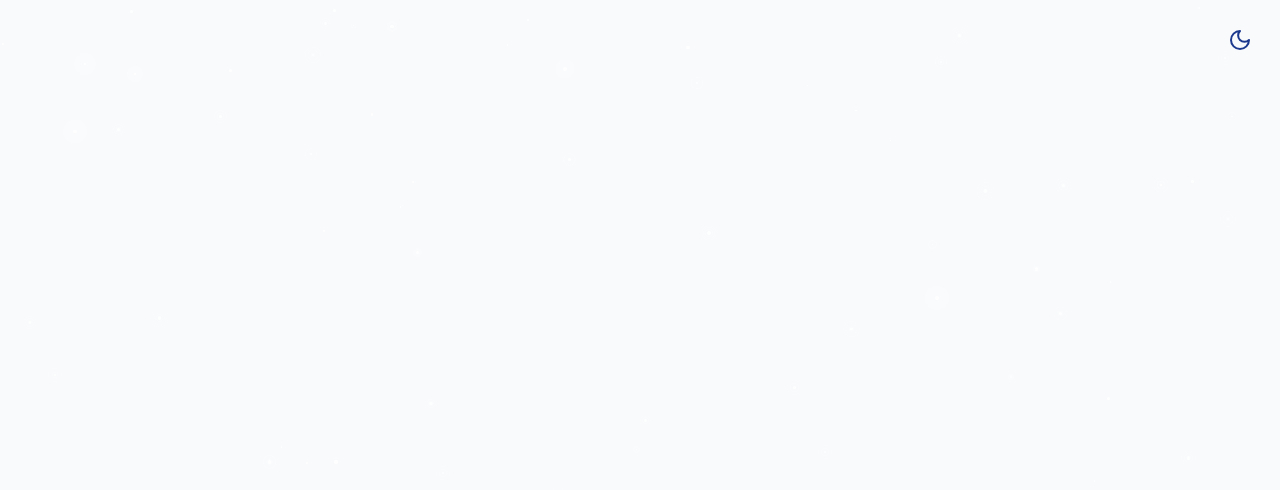
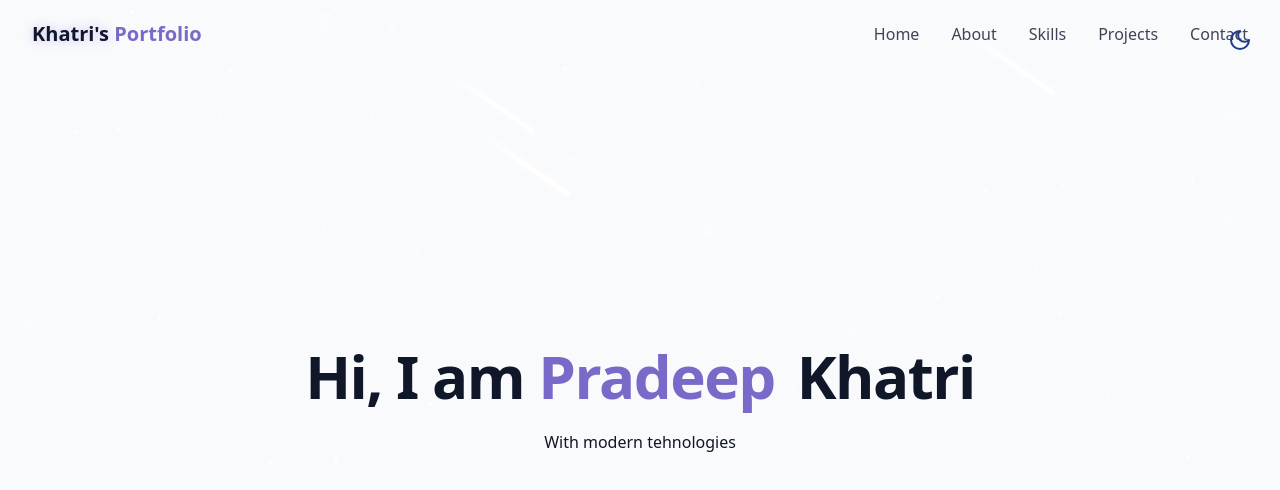
Before and after one commit to Prdp-ktri/September-2025-portfolio, a React (Vite) app: page / in a window 1280 px wide. Shown: the top 490 px of the page. Built offline with nearby package versions, Linux system fonts and the light colour scheme.

Commit message:
commit at 1:24 mins
commit at 1:24 mins

```diff
--- /dev/null
+++ b/src/components/HeroSection.jsx
@@ -0,0 +1,26 @@
+export const HeroSection = () => {
+  return (
+    <section
+      id="hero"
+      className="relative min-h-screen flex flex-col items-center justify-center px-4"
+    >
+      <div className="container max-w-4xl mx-auto text-center z-10">
+        <div className="space-y-6">
+          <h1 className="text-4xl md:text-6xl font-bold tracking-tight">
+            <span className="opacity-0 animate-fade-in ">Hi, I am</span>
+            <span className="text-primary animate-fade-in-delay-1">
+              {" "}
+              Pradeep
+            </span>
+            <span className="text-gradient ml-2 animate-fade-in-delay-2">
+              {" "}
+              Khatri
+            </span>
+          </h1>
+
+          <p>With modern tehnologies</p>
+        </div>
+      </div>
+    </section>
+  );
+};
--- /dev/null
+++ b/src/components/Navbar.jsx
@@ -0,0 +1,91 @@
+import { cn } from "@/lib/utils";
+import { X } from "lucide-react";
+import React, { useState, useEffect } from "react";
+
+const navItems = [
+  { name: "Home", href: "#hero" },
+  { name: "About", href: "#about" },
+  { name: "Skills", href: "#skills" },
+  { name: "Projects", href: "#projects" },
+  { name: "Contact", href: "#contact" },
+];
+
+export const Navbar = () => {
+  const [isScrolled, setIsScrolled] = useState(false);
+  const [isMenuOpen, setIsMenuOpen] = useState(true);
+
+  useEffect(() => {
+    const handleScroll = () => {
+      setIsScrolled(window.screenY > 10);
+    };
+
+    window.addEventListener("scroll", handleScroll);
+    return () => window.removeEventListener("scroll", handleScroll);
+  }, []);
+  return (
+    <nav
+      className={cn(
+        "fixed w-full z-40 transition-all duration-300",
+        isScrolled ? "py-3 bg-background/80 backdrop-blur-md shadow-zs" : "py-5"
+      )}
+    >
+      <div className="container flex items-center justify-between">
+        <a
+          className="text-xl font-bold text-primary flex items-center"
+          href="#hero"
+        >
+          <span className="relative z-10">
+            <span className="text-glow text-foreground">Khatri's</span>{" "}
+            Portfolio
+          </span>
+        </a>
+
+        {/* desktop nav */}
+        <div className="hidden md:flex space-x-8">
+          {navItems.map((item, key) => (
+            <a
+              key={key}
+              href={item.href}
+              className="text-foreground/80 hover:text-primary transition-colors duration-300"
+              onClick={() => setIsMenuOpen(false)}
+            >
+              {item.name}
+            </a>
+          ))}
+        </div>
+
+        {/* Mobile nav */}
+
+        <button
+          onClick={() => setIsMenuOpen((prev) => !prev)}
+          className="md:hidden p-2 text-foreground z-50"
+          aria-label={isMenuOpen ? "Close Menu" : "Open Menu"}
+        >
+          {isMenuOpen ? <X size={24} /> : <Menu size={24} />}{" "}
+        </button>
+
+        <div
+          className={cn(
+            "fixed inset-0 bg-background/95 backdroup-blur-md z-40 flex flex-col items-center justify-center",
+            "transition-all duration-300 md:hidden",
+            isMenuOpen
+              ? "opacity-100 pointer-events-auto"
+              : "opacity-0 pointer-events-none"
+          )}
+        >
+          <div className="flex flex-col space-y-8 text-xl">
+            {navItems.map((item, key) => (
+              <a
+                key={key}
+                href={item.href}
+                className="text-foreground/80 hover:text-primary transition-colors duration-300"
+              >
+                {item.name}
+              </a>
+            ))}
+          </div>
+        </div>
+      </div>
+    </nav>
+  );
+};
--- a/src/components/StarBackground.jsx
+++ b/src/components/StarBackground.jsx
@@ -1,12 +1,23 @@
 import { useState, useEffect } from "react";
 
-// id, size, z, y, opacity, animation duration
+// id, size, z, y, opacity, animationDuration
+// id, size, z, y, delay, animationDuration
 
 export const StarBackground = () => {
   const [stars, setStars] = useState([]);
+  const [meteors, setMeteors] = useState([]);
 
   useEffect(() => {
     generateStars();
+    generateMeteors();
+
+    const handleResize = () => {
+      generateStars();
+    };
+
+    window.addEventListener("resize", handleResize);
+
+    return () => window.removeEventListener("resize", handleResize);
   }, []);
 
   const generateStars = () => {
@@ -30,6 +41,25 @@ export const StarBackground = () => {
 
     setStars(newStars);
   };
+
+  const generateMeteors = () => {
+    const numberOfMeteors = 4;
+    const newMeteors = [];
+
+    for (let i = 0; i < numberOfMeteors; i++) {
+      newMeteors.push({
+        id: i,
+        size: Math.random() * 2 + 1,
+        x: Math.random() * 100,
+        z: Math.random() * 20,
+        delay: Math.random() * 15,
+        animationDuration: Math.random() * 3 + 3,
+      });
+    }
+
+    setMeteors(newMeteors);
+  };
+
   return (
     <div className="fixed inset-0 overflow-hidden pointer-events-none z-0">
       {stars.map((star) => (
@@ -43,7 +73,21 @@ export const StarBackground = () => {
             top: star.y + "%",
             opacity: star.opacity,
             animationDuration: star.animationDuration + "s",
-            position: "absolute",
+          }}
+        />
+      ))}
+
+      {meteors.map((meteor) => (
+        <div
+          key={meteor.id}
+          className="meteor animate-meteor"
+          style={{
+            width: meteor.size * 50 + "px",
+            height: meteor.size * 2 + "px",
+            left: meteor.x + "%",
+            top: meteor.y + "%",
+            animationDelay: meteor.delay,
+            animationDuration: meteor.animationDuration + "s",
           }}
         />
       ))}
--- a/src/pages/Home.jsx
+++ b/src/pages/Home.jsx
@@ -1,5 +1,7 @@
+import { HeroSection } from "../components/HeroSection";
+import { Navbar } from "../components/Navbar";
 import { ThemeToggle } from "../components/ThemeToggle";
-import {StarBackground} from '@/components/STarBackground';
+import { StarBackground } from "@/components/STarBackground";
 
 export const Home = () => {
   return (
@@ -11,8 +13,12 @@ export const Home = () => {
       <StarBackground />
 
       {/* Navbar */}
+      <Navbar />
 
       {/* Main Content */}
+      <main>
+        <HeroSection />
+      </main>
 
       {/* Footer */}
     </div>
```
Also changed, not shown: src/components/ContactSection.jsx (added).
